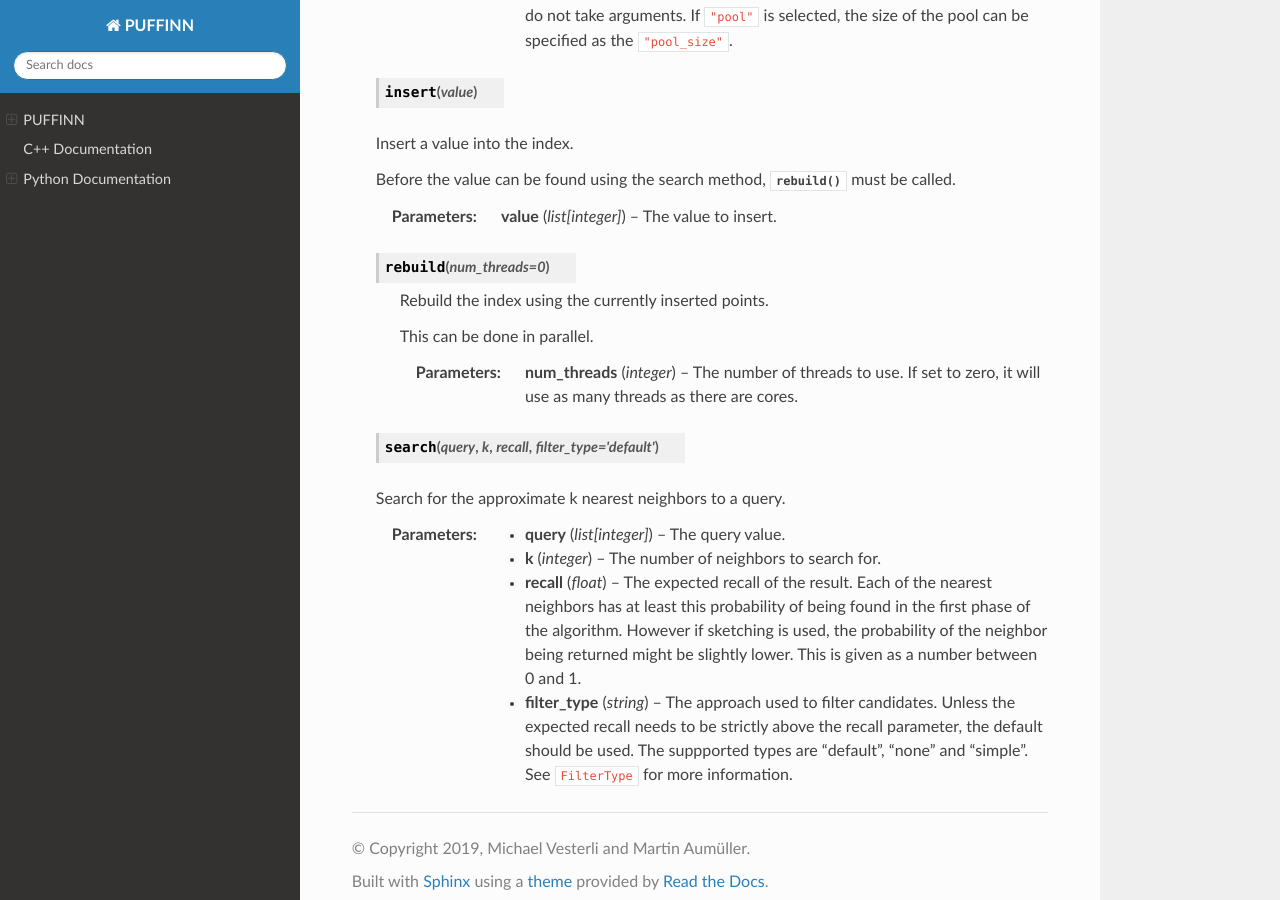
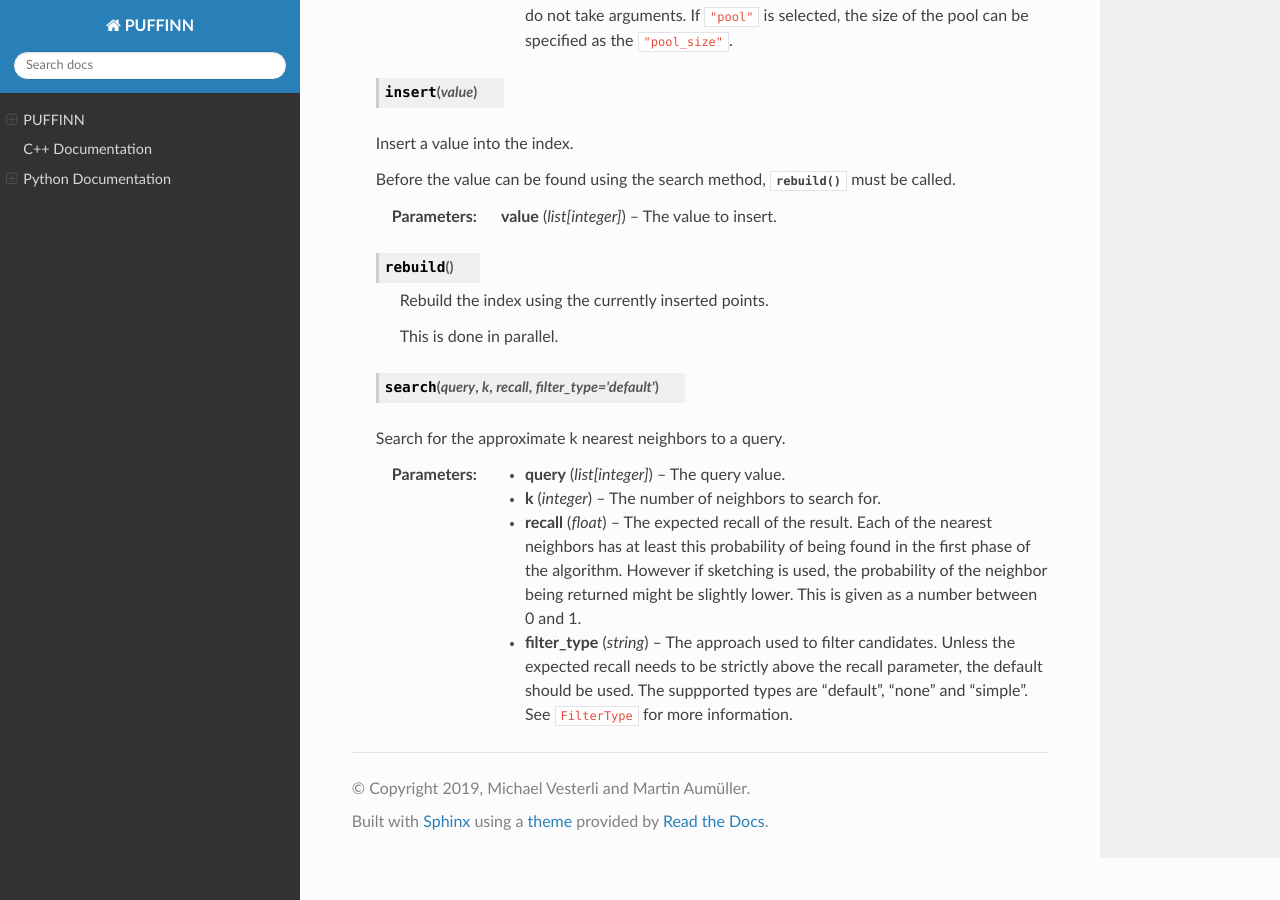
Before and after one commit to puffinn/puffinn, a Sphinx documentation site: the page built from docs/index.rst, in a window 1280 px wide and 900 px high, scrolled down 4512 px. Built offline with Sphinx 7.4.7 and the Read the Docs theme 2.0.0, drawn with Linux system fonts in a browser that asks for light colours.

Commit message:
Remove num_threads from rebuild in python wrapper

```diff
--- a/docs/index.rst
+++ b/docs/index.rst
@@ -134,13 +134,11 @@ Python Documentation
 
    :param list[integer] value: The value to insert.
 
-   .. py:method:: rebuild(num_threads = 0)
+   .. py:method:: rebuild()
 
     Rebuild the index using the currently inserted points.
 
-    This can be done in parallel.
-
-    :param integer num_threads: The number of threads to use. If set to zero, it will use as many threads as there are cores.
+    This is done in parallel.
 
    .. py:method:: search(query, k, recall, filter_type = "default")
 
```
Also changed, not shown: 1 other file.
